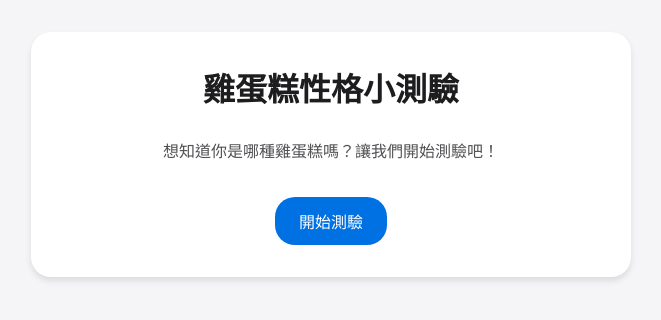
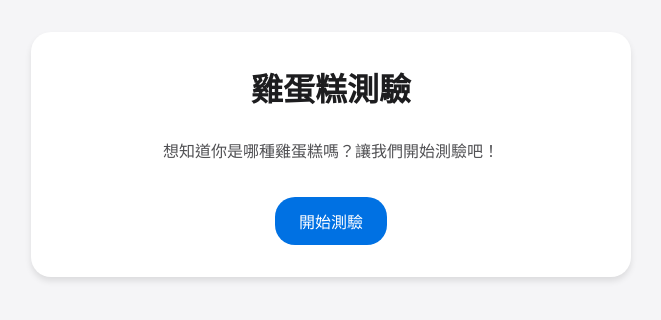
Before and after one commit to richhsueh/egg-puff, a plain HTML site: page index.html in a window 1280 px wide. Shown: the whole page, without its empty margins (309-970 px from the left). Drawn offline with Linux system fonts and the light colour scheme.

Commit message:
Update index.html

```diff
--- a/index.html
+++ b/index.html
@@ -3,14 +3,14 @@
 <head>
     <meta charset="UTF-8">
     <meta name="viewport" content="width=device-width, initial-scale=1.0">
-    <title>雞蛋糕性格小測驗</title>
+    <title>雞蛋糕測驗</title>
     <link rel="stylesheet" href="style.css">
     <link rel="stylesheet" href="https://cdnjs.cloudflare.com/ajax/libs/font-awesome/6.0.0/css/all.min.css">
 </head>
 <body>
     <div class="container">
         <div id="welcome-screen" class="screen">
-            <h1>雞蛋糕性格小測驗</h1>
+            <h1>雞蛋糕測驗</h1>
             <p>想知道你是哪種雞蛋糕嗎？讓我們開始測驗吧！</p>
             <button onclick="startQuiz()">開始測驗</button>
         </div>
```
